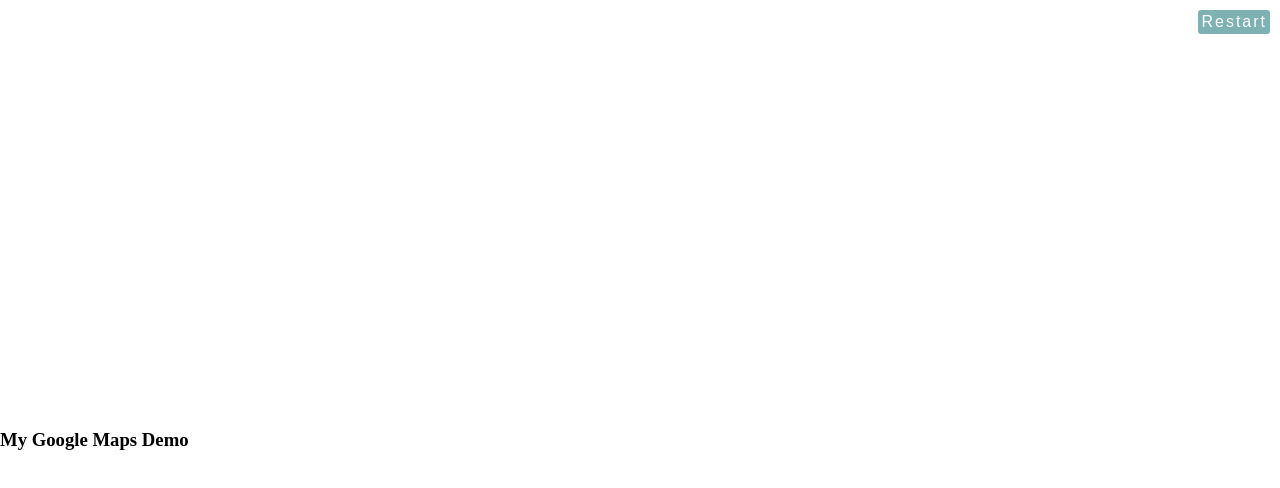
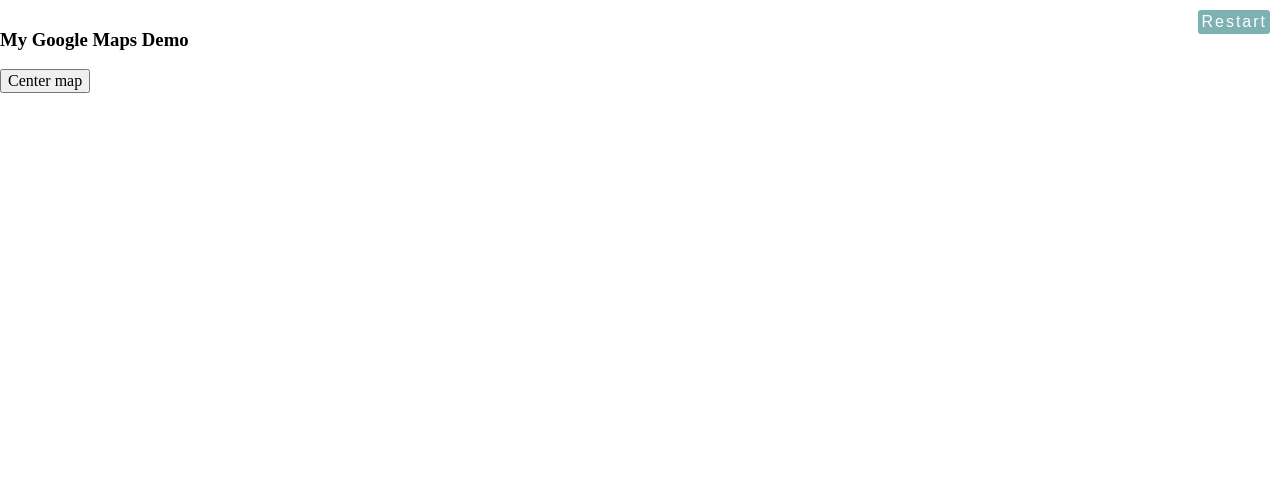
Before and after one commit to Szoker6/Request14.1, a website: page index.html in a window 1280 px wide. Drawn offline with nearby package versions, Linux system fonts and the light colour scheme; some packages are replaced by stand-ins of ours.

Commit message:
Add button center-map

```diff
--- a/index.html
+++ b/index.html
@@ -2,7 +2,7 @@
 <html lang="pl">
   <head>
     <meta charset="UTF-8">
-    <title>Request 14.2</title>
+    <title>Request 14.3</title>
     <meta name="viewport" content="width=device-width, initial-scale=1.0">
     <link rel="stylesheet" href="vendor/normalize.css">
     <link rel="stylesheet" href="vendor/flickity.min.css">
@@ -16,9 +16,14 @@
         <div class="progress-bar"></div>
         <button class="btnRestart">Restart</button>
     </div>
+    <h3>My Google Maps Demo</h3>
+    <p>
+		<button id="center-map">Center map</button>
+
+	</p>
+	<p id="infos"></p>
     <div id="map"></div>
-    <h3>My Google Maps Demo</h3>
-	<p id="infos"></p>
+
     <script id="template-slide" type="x-tmpl-mustache">
         <div style="background-image: url({{imageUrl}})" class="carousel-cell" id="{{id}}">
             <div class="container">
```
